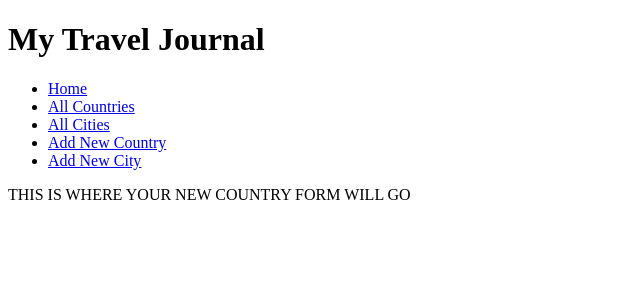
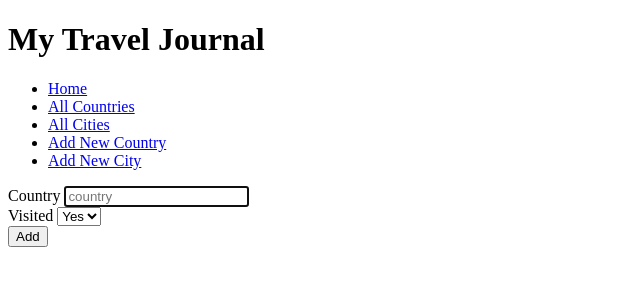
Before and after one commit to simbobs/solo_project_week_4, a Flask app: page /countries/new in a window 1280 px wide. Shown: the top 300 px of the page, without its empty margins (0-640 px from the left). Run offline with Flask 2, Linux system fonts and the light colour scheme; data comes from the database, SQL or seed files in the repository; both versions use the stored data as it was after the commit.

Commit message:
add pages

```diff
--- a/console.py
+++ b/console.py
@@ -35,7 +35,7 @@ country2.mark_country_visited
 
 list_of_cities = country_repository.cities(country1)
 
-print(country2.id)
+
 
 country_repository.select_all()
 
--- a/controllers/cities_controller.py
+++ b/controllers/cities_controller.py
@@ -25,7 +25,7 @@ def add_city():
     visited = bool(int(request.form['visited']))
 
     country = country_repository.select(country_id)
-    city = City(city_name, country.name, visited)
+    new_city = City(city_name, country, visited)
 
-    city_repository.save(city)
+    city_repository.save(new_city)
     return redirect("/cities")
--- a/controllers/countries_controller.py
+++ b/controllers/countries_controller.py
@@ -1,4 +1,5 @@
 from flask import Flask, render_template, request, redirect, Blueprint
+from models import country
 
 import repositories.city_repository as city_repository
 import repositories.country_repository as country_repository
@@ -23,3 +24,12 @@
 def new_country():
     countries = country_repository.select_all()
     return render_template ("countries/new.html", all_countries = countries)
+
+@countries_blueprint.route("/countries", methods = ["POST"])
+def add_country():
+    country_name = request.form['name']
+    country_visited = bool(int(request.form['visited']))
+
+    new_country = Country(country_name, country_visited)
+
+    return redirect("/countries")
--- a/repositories/country_repository.py
+++ b/repositories/country_repository.py
@@ -7,12 +7,13 @@ from models.country import Country
 
 
 def save(country):
-    sql = "INSERT INTO countries (name, visited) VALUES (?, ?) RETURNING id"
+    sql = "INSERT INTO countries (name, visited) VALUES (?, ?) RETURNING *"
     values = [country.name, country.visited]
     results = run_sql(sql, values)
     id = results[0]['id']
     country.id = id
     return country
+
 
 def select_all():
     countries = []
@@ -29,11 +30,11 @@ def select(id):
     country = None
     sql = "SELECT * FROM countries WHERE id = ?"
     values = [id]
-    result = run_sql(sql, values)[0]
+    results = run_sql(sql, values)[0]
 
     if country is not None:
-        visited = True if result['visited'] == 1 else False
-        country = Country(result['name'], visited, result['id'])
+        visited = True if results['visited'] == 1 else False
+        country = Country(results['name'], visited, results['id'])
     return country
 
 def update(country):
--- a/templates/countries/new.html
+++ b/templates/countries/new.html
@@ -2,6 +2,20 @@
 
 {% block content %}
 
-<p> THIS IS WHERE YOUR NEW COUNTRY FORM WILL GO</p>
+<div>
+    <label for="country">Country</label>
+    <input type="text" id="country" name="name" placeholder ="country" required autofocus>
+</div>
+
+<div>
+    <label for="visited">Visited</label>
+    <select id="visited" name ="visited">
+        <option value="1">Yes</option>
+        <option value="0">No</option>
+    </select>
+</div>
+
+<button type=""submit>Add</button>
+
 
 {% endblock %}
```
Also changed, not shown: repositories/city_repository.py (+5 -5 lines), db/travel_manager.db.
